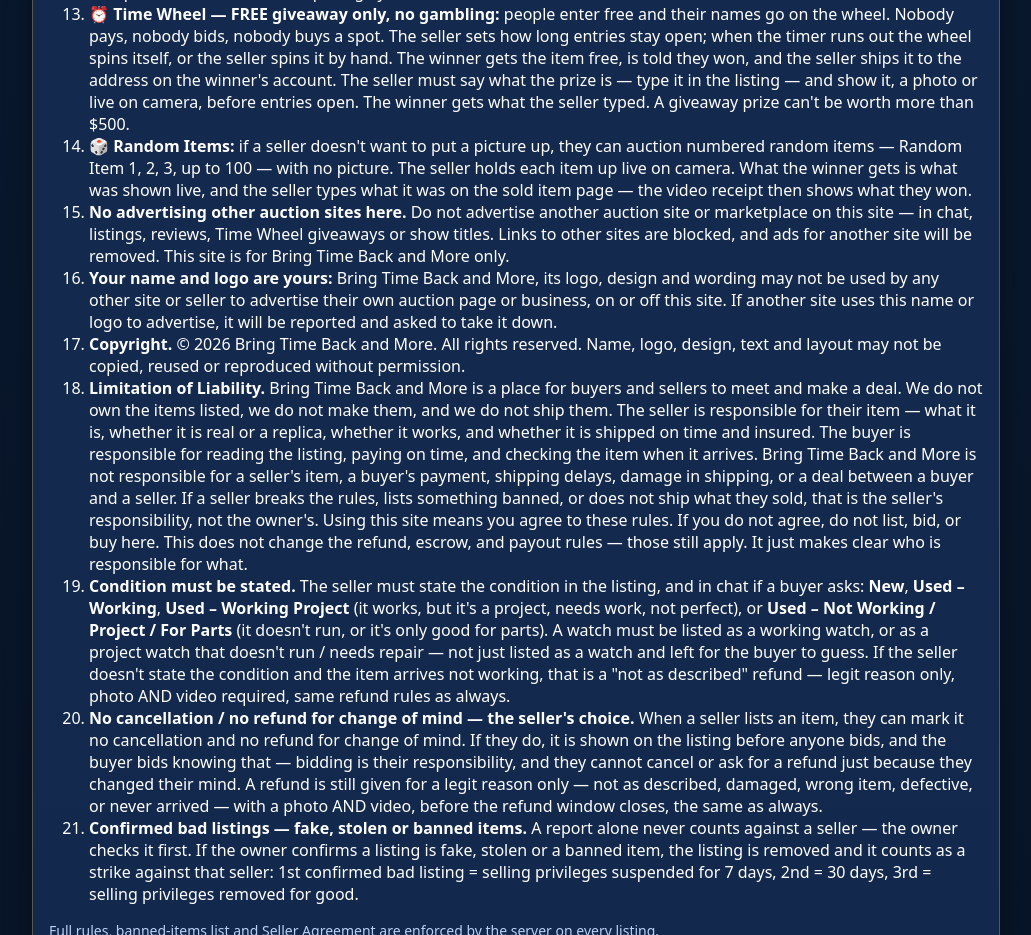
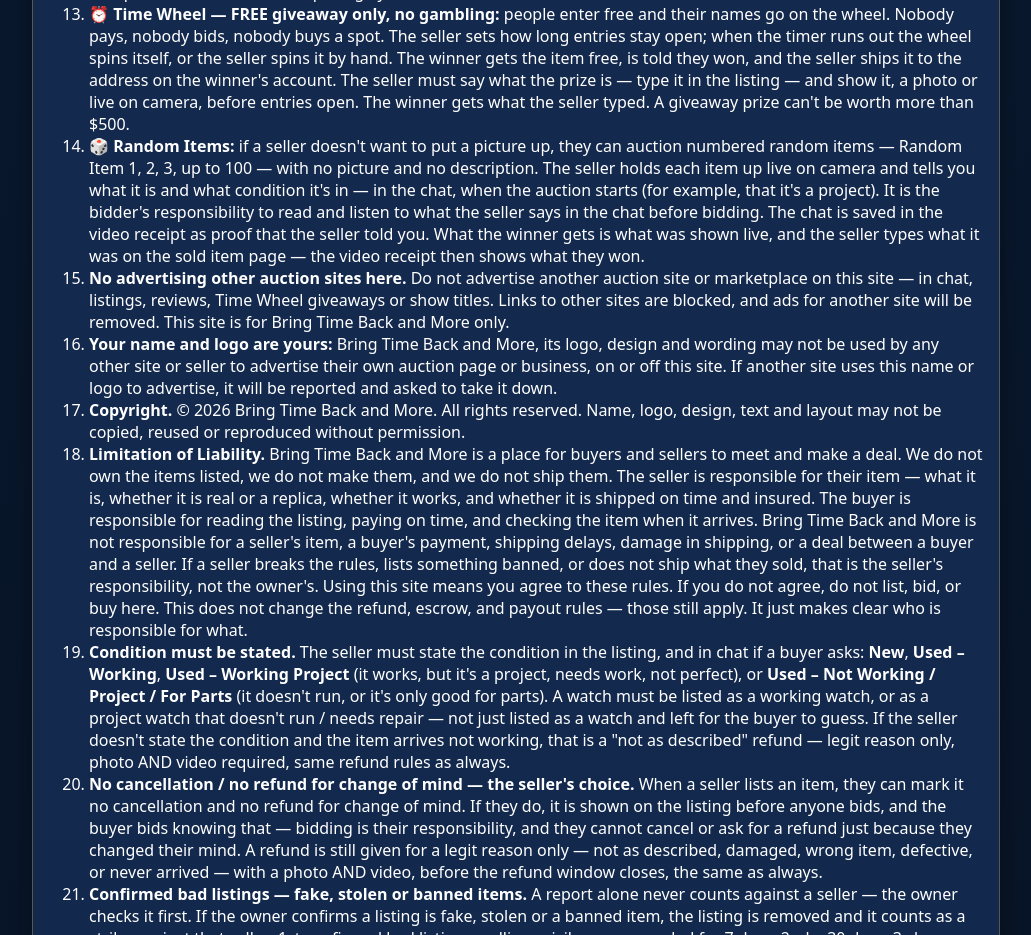
Before and after one commit to papasmurf2027/bring-time-back-and-more, a website: page public/index.html in a window 1280 px wide. Shown: the part 4471-5406 px from the top of the page, without its empty margins (124-1155 px from the left). Drawn offline with Linux system fonts and the light colour scheme; no server answers.

Commit message:
Rule 14 — bidder's responsibility to read the chat on Random Items

```diff
--- a/public/index.html
+++ b/public/index.html
@@ -128,7 +128,7 @@
 <li><b>Live Now</b> means live on camera + chat — watch the seller and hear them talk, and type in chat what you want to see.</li>
 <li><b>QR code for each sale.</b> When someone buys or wins and pays, the seller gets a QR code for that exact sale. The QR names the carrier — USPS, or UPS for a Big box over 5 lb. Scan it to open the sale, then tap Mark as shipped. The QR is a shipment record — not real postage yet.</li>
 <li><b>⏰ Time Wheel — FREE giveaway only, no gambling:</b> people enter free and their names go on the wheel. Nobody pays, nobody bids, nobody buys a spot. The seller sets how long entries stay open; when the timer runs out the wheel spins itself, or the seller spins it by hand. The winner gets the item free, is told they won, and the seller ships it to the address on the winner's account. The seller must say what the prize is — type it in the listing — and show it, a photo or live on camera, before entries open. The winner gets what the seller typed. A giveaway prize can't be worth more than $500.</li>
-<li><b>🎲 Random Items:</b> if a seller doesn't want to put a picture up, they can auction numbered random items — Random Item 1, 2, 3, up to 100 — with no picture. The seller holds each item up live on camera. What the winner gets is what was shown live, and the seller types what it was on the sold item page — the video receipt then shows what they won.</li>
+<li><b>🎲 Random Items:</b> if a seller doesn't want to put a picture up, they can auction numbered random items — Random Item 1, 2, 3, up to 100 — with no picture and no description. The seller holds each item up live on camera and tells you what it is and what condition it's in — in the chat, when the auction starts (for example, that it's a project). It is the bidder's responsibility to read and listen to what the seller says in the chat before bidding. The chat is saved in the video receipt as proof that the seller told you. What the winner gets is what was shown live, and the seller types what it was on the sold item page — the video receipt then shows what they won.</li>
 <li><b>No advertising other auction sites here.</b> Do not advertise another auction site or marketplace on this site — in chat, listings, reviews, Time Wheel giveaways or show titles. Links to other sites are blocked, and ads for another site will be removed. This site is for Bring Time Back and More only.</li>
 <li><b>Your name and logo are yours:</b> Bring Time Back and More, its logo, design and wording may not be used by any other site or seller to advertise their own auction page or business, on or off this site. If another site uses this name or logo to advertise, it will be reported and asked to take it down.</li>
 <li><b>Copyright.</b> © 2026 Bring Time Back and More. All rights reserved. Name, logo, design, text and layout may not be copied, reused or reproduced without permission.</li>
```
